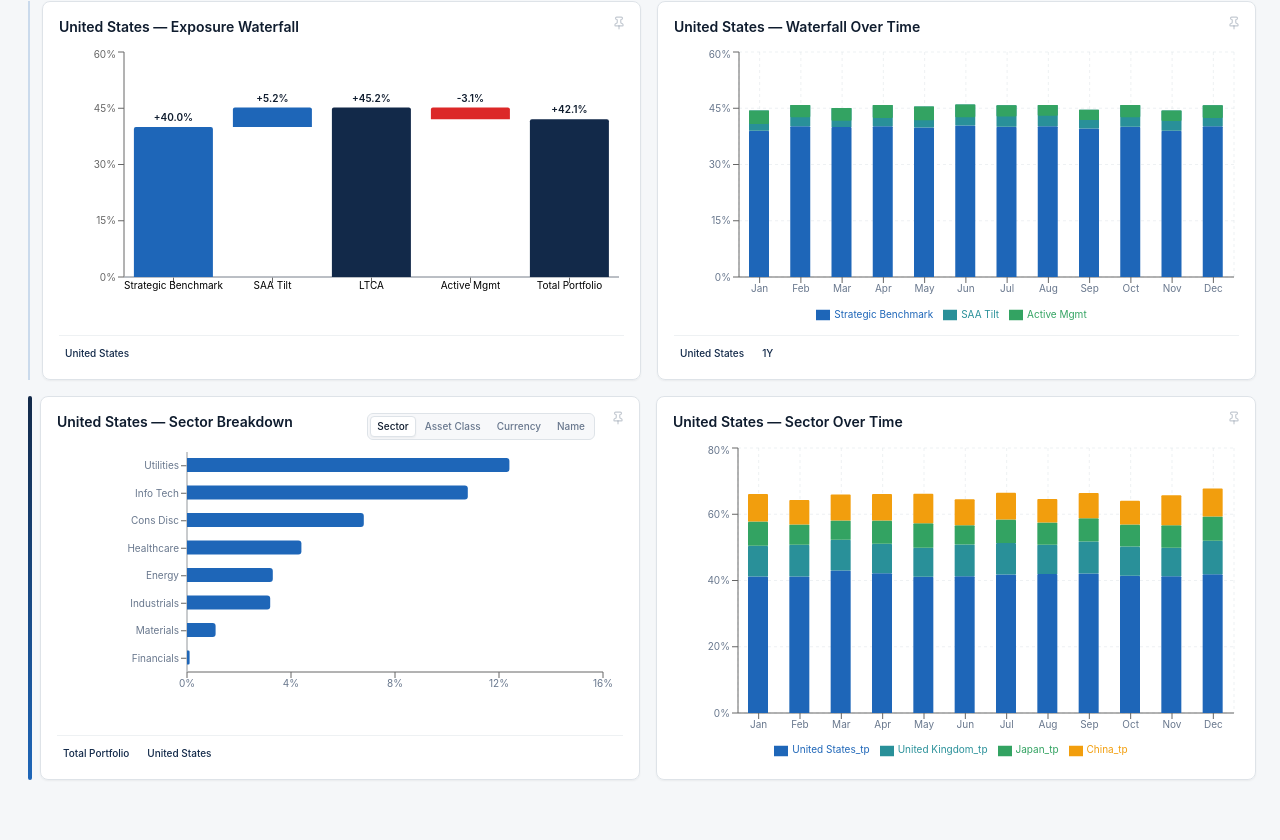
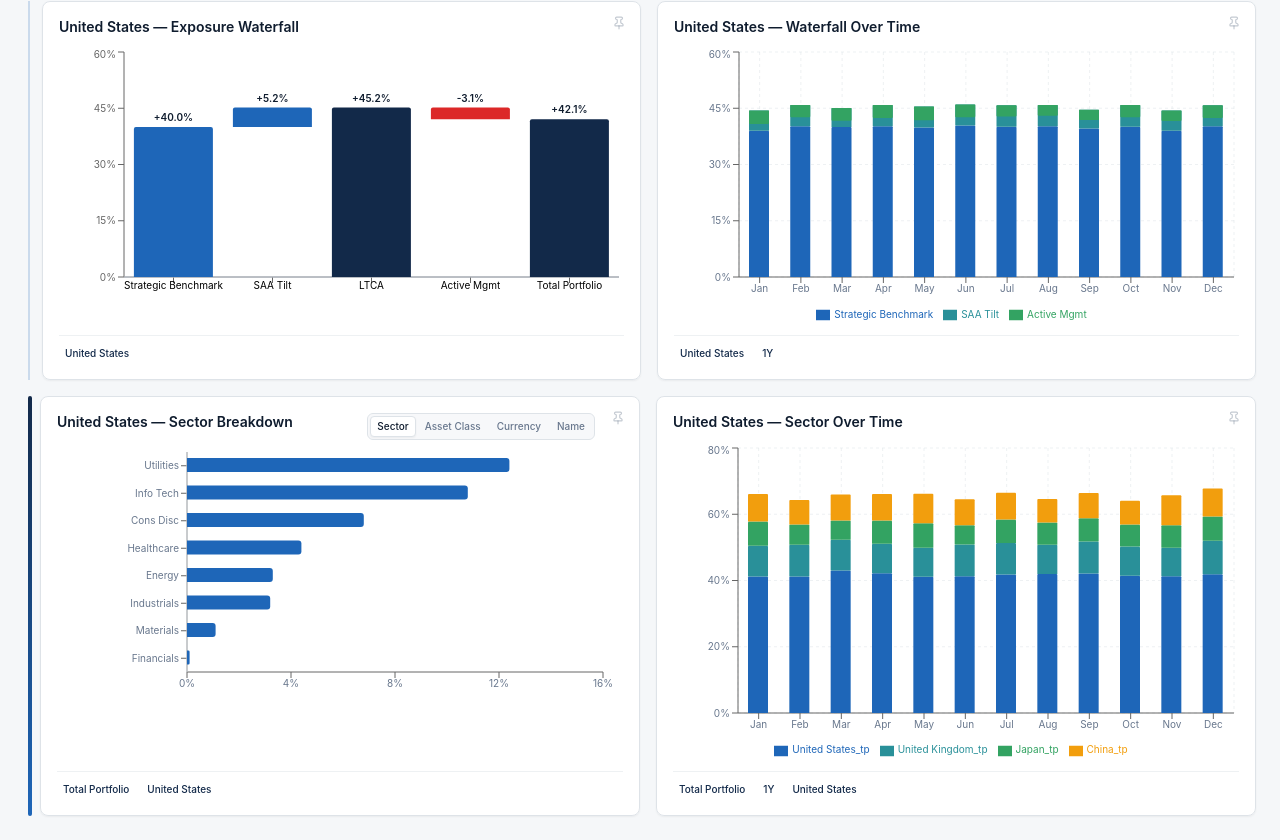
Before and after one commit to poohlie/vision3, a React (Vite) app: page /exposure in a window 1280 px wide. Shown: the part 895-1735 px from the top of the page. Before the commit the page ends 1699 px from the top, so only its background shows below. Built offline with nearby package versions, Linux system fonts and the light colour scheme; the HTML template or start-up script is replaced by a standard one.

Commit message:
Add pills to exposure charts

```diff
--- a/src/pages/Exposure.tsx
+++ b/src/pages/Exposure.tsx
@@ -285,7 +285,7 @@ export default function Exposure() {
         }>
           <FinancialBarChart data={breakdownData} colorByValue={view === 'Active Tilt'} barColor="hsl(212, 72%, 42%)" />
         </ChartCard>
-        <ChartCard id={`exp-${tab}-4`} title={`${filterLabel} — ${groupBy} Over Time`}>
+        <ChartCard id={`exp-${tab}-4`} title={`${filterLabel} — ${groupBy} Over Time`} tags={[view, period, filterLabel]}>
           <StackedTimeChart data={timeSeries} categories={tsCats.slice(0, 4)} height={320} />
         </ChartCard>
       </div>
```
